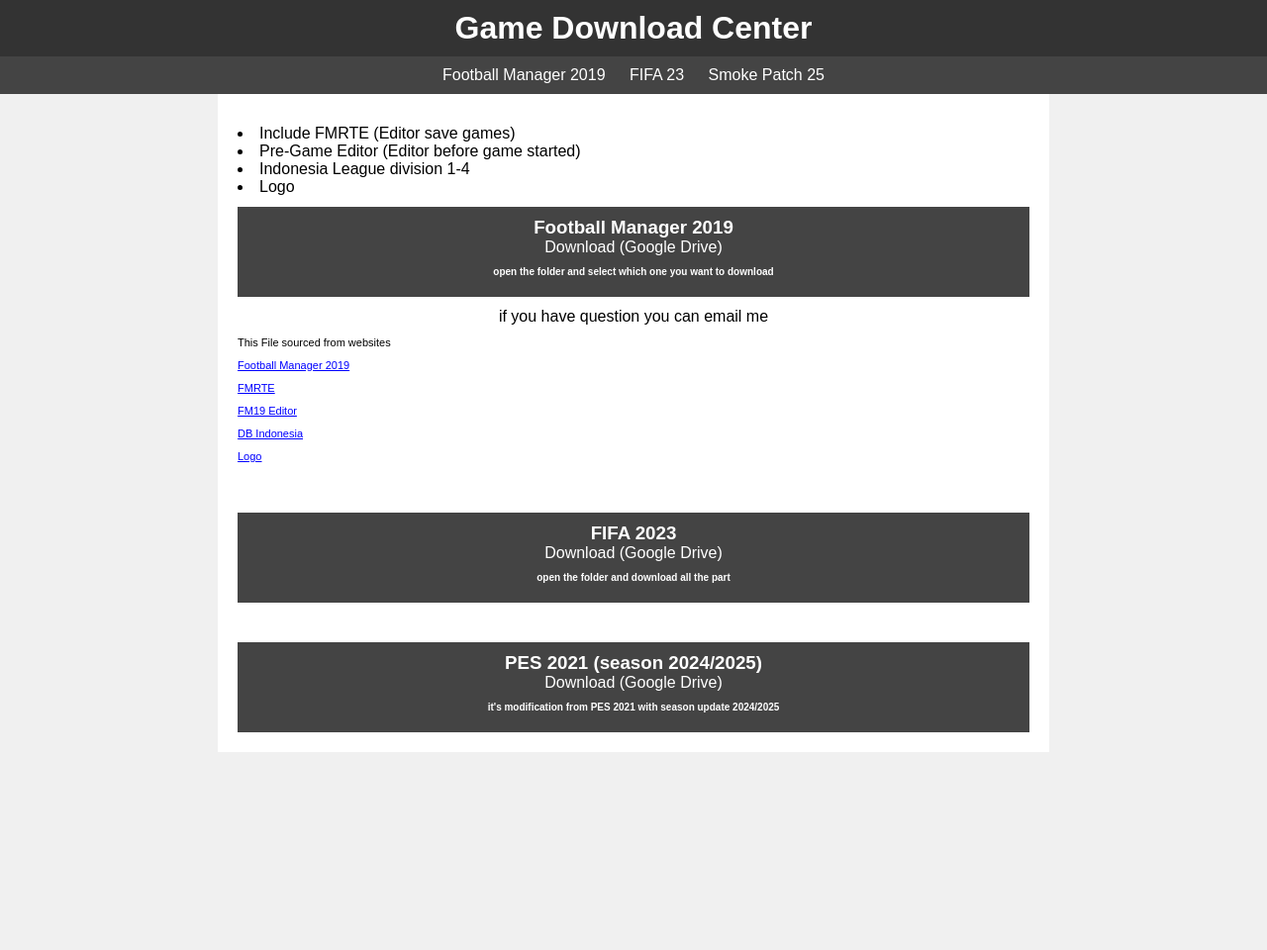
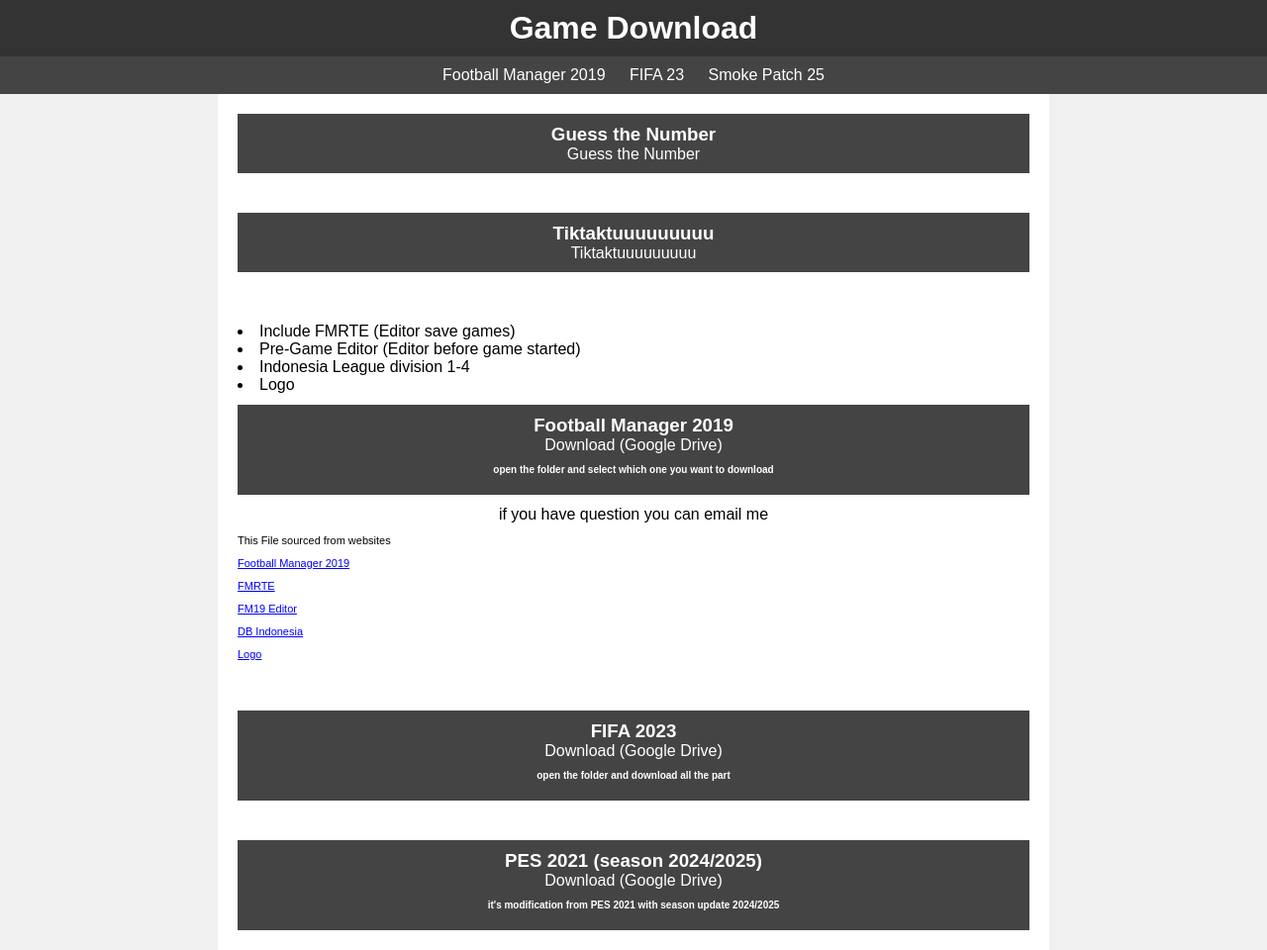
Before and after one commit to angga-syah/situs, a plain HTML site: page games/games.html in a window 1280 px wide. Shown: the whole page at 99% size. Before the commit the page ends 800 px from the top, so only its background shows below. Drawn offline with Linux system fonts and the light colour scheme.

Commit message:
Update games.html

```diff
--- a/games/games.html
+++ b/games/games.html
@@ -4,7 +4,7 @@
     <meta charset="UTF-8">
     <meta name="viewport" content="width=device-width, initial-scale=1.0">
 	<link rel="shortcut icon" href="logo.png">
-    <title>Game Download Center</title>
+    <title>Games</title>
     <style>
         body {
             font-family: Arial, sans-serif;
@@ -66,7 +66,7 @@
 </head>
 <body>
     <header>
-        <h1>Game Download Center</h1>
+        <h1>Game Download</h1>
     </header>
 
     <nav>
@@ -74,7 +74,20 @@
 	<a href="#fifa23">FIFA 23</a>
 	<a href="#sp25">Smoke Patch 25</a>
     </nav>
-
+<section id="#">
+    <div class="container">
+          <nav>
+	<h1>Guess the Number</h1>
+        <a href="./gtn.html"target="_blank">Guess the Number</a>
+	</nav>
+  </section>
+<section id="#">
+    <div class="container">
+          <nav>
+	<h1>Tiktaktuuuuuuuuu</h1>
+        <a href="./ttt.html"target="_blank">Tiktaktuuuuuuuuu</a>
+	</nav>
+  </section>
   <section id="fm19">
     <div class="container">
           <p>  <li>Include FMRTE (Editor save games)</li>
@@ -101,12 +114,11 @@
 <section id="fifa23">
     <div class="container">
           <nav>
-		  <h1>FIFA 2023</h1>
+	<h1>FIFA 2023</h1>
         <a href="https://drive.google.com/drive/folders/1v9x3VrRJHhS9AykTF-Z5Npym2fuC4HPd?usp=sharing="target="_blank">Download (Google Drive)</a>
-				<h3>open the folder and download all the part</h3>
+	<h3>open the folder and download all the part</h3>
     </nav>
   </section>
-	</section>
 <section id="sp25">
     <div class="container">
           <nav>
```
